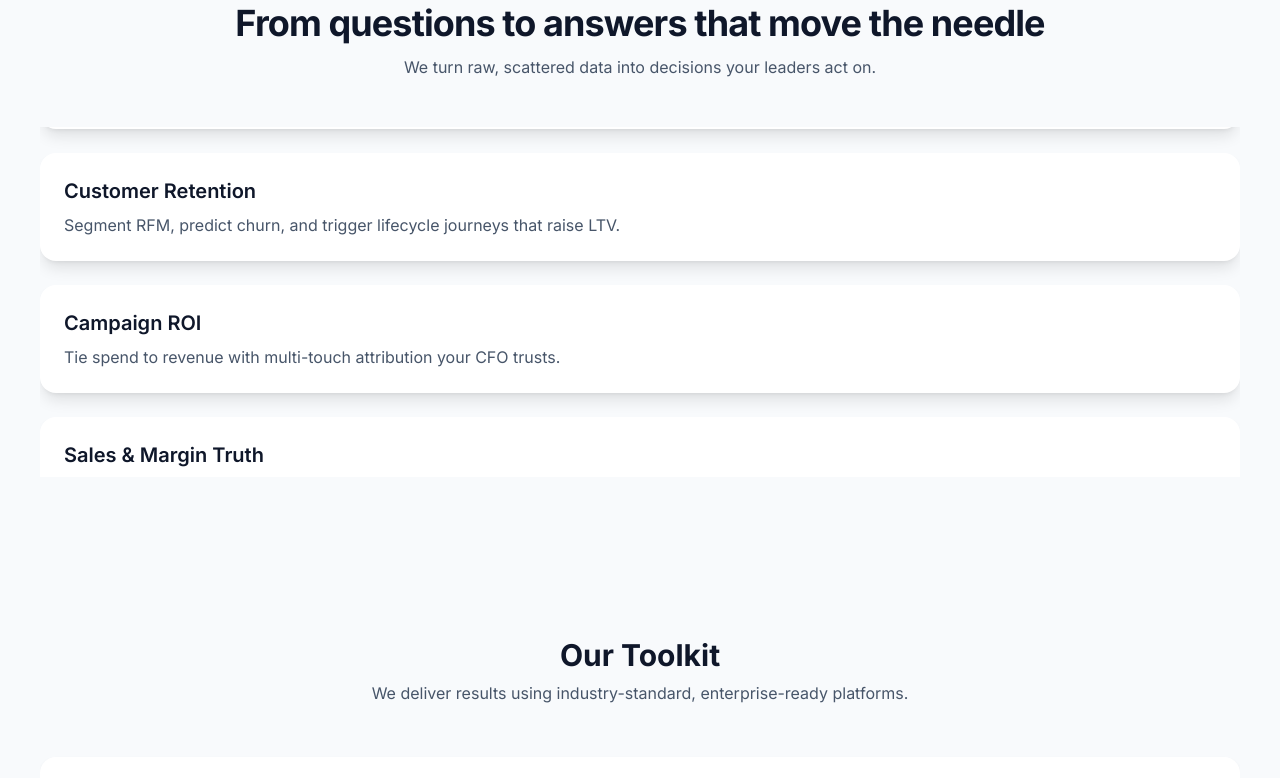
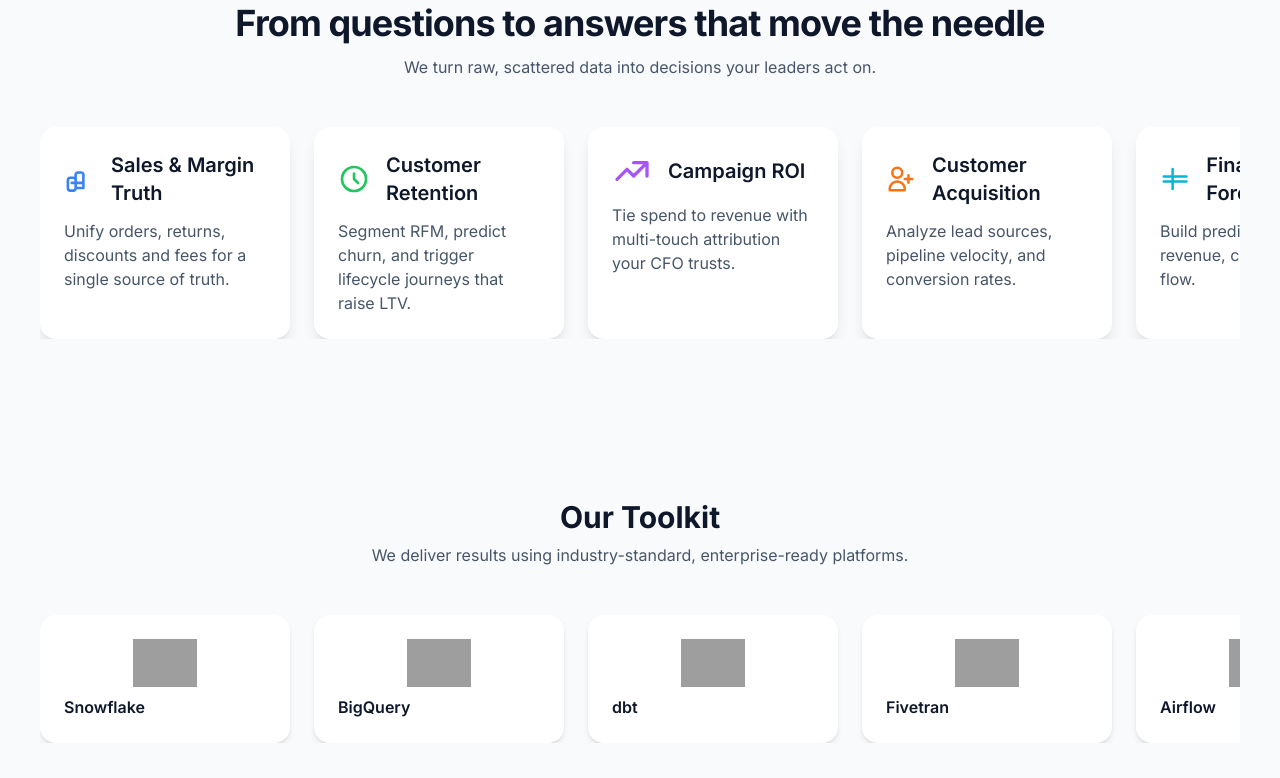
Before and after one commit to prathmeshag31/portfolio_zentava, a plain HTML site: page index.html in a window 1280 px wide. Shown: the part 695-1473 px from the top of the page. Drawn offline with nearby package versions, Linux system fonts and the light colour scheme; grey boxes are pictures that could not be loaded.

Commit message:
Updated UI

```diff
--- a/index.html
+++ b/index.html
@@ -15,26 +15,44 @@
                  background-size: 200% 100%; animation: shine 6s ease-in-out infinite; }
         @keyframes shine { 0% { background-position: 0% 50% } 100% { background-position: 100% 50% } }
         .glass { backdrop-filter: saturate(1.2) blur(8px) }
+
+        /* Card-level animation */
         .fade-in { opacity: 0; transform: translateY(20px); transition: opacity 0.7s ease, transform 0.7s ease; }
         .fade-in.show { opacity: 1; transform: translateY(0); }
+        .animated-card { transition: all 0.3s cubic-bezier(0.4, 0, 0.2, 1); }
+        .animated-card:hover { transform: translateY(-5px) scale(1.02); box-shadow: 0 10px 15px -3px rgb(0 0 0 / 0.1), 0 4px 6px -4px rgb(0 0 0 / 0.1); }
+        .animated-card .icon { transition: transform 0.3s ease-in-out; }
+        .animated-card:hover .icon { transform: scale(1.1); }
 
-    /* Vertical Auto Scroll */
-    .scroll-container {
-      height: 350px;
-      overflow: hidden;
-      position: relative;
+        /* Horizontal Auto Scroll */
+        .scrolling-container {
+            overflow-x: auto;
+            white-space: nowrap;
+            -webkit-overflow-scrolling: touch;
+            scrollbar-width: none; /* Firefox */
+        }
+        .scrolling-container::-webkit-scrollbar {
+            height: 8px;
+        }
+        .scrolling-container::-webkit-scrollbar-track {
+            background: #e2e8f0;
+            border-radius: 10px;
+        }
+        .scrolling-container::-webkit-scrollbar-thumb {
+            background: #94a3b8;
+            border-radius: 10px;
+        }
+        .scrolling-container::-webkit-scrollbar-thumb:hover {
+            background: #64748b;
         }
         .scroll-content {
-      display: flex;
-      flex-direction: column;
-      animation: scroll-vertical 15s linear infinite;
+            display: inline-flex;
+            gap: 1.5rem; /* Equivalent to space-x-6 */
         }
-    .scroll-container:hover .scroll-content {
-      animation-play-state: paused;
-    }
-    @keyframes scroll-vertical {
-      0% { transform: translateY(0); }
-      100% { transform: translateY(-50%); }
+        .scroll-item {
+            display: inline-block;
+            white-space: normal;
+            min-width: 250px;
         }
     </style>
 </head>
@@ -75,106 +93,143 @@
         </div>
     </section>
 
-  <!-- Work with Auto Scroll -->
-  <section id="work" class="py-20 fade-in">
-    <h2 class="text-4xl font-bold text-center tracking-tight">From questions to answers that move the needle</h2>
-    <p class="mt-3 text-center text-slate-600 max-w-2xl mx-auto">We turn raw, scattered data into decisions your leaders act on.</p>
+    <!-- Work with Horizontal Scroll -->
+    <section id="work" class="py-20">
+        <h2 class="text-4xl font-bold text-center tracking-tight fade-in">From questions to answers that move the needle</h2>
+        <p class="mt-3 text-center text-slate-600 max-w-2xl mx-auto fade-in" data-delay="0.1s">We turn raw, scattered data into decisions your leaders act on.</p>
 
-    <div class="mt-12 scroll-container">
-      <div class="scroll-content gap-6">
-        <div class="group rounded-2xl bg-white p-6 shadow-lg hover:shadow-2xl hover:scale-[1.02] transition-all duration-500">
-          <h3 class="text-xl font-semibold mb-2">Sales & Margin Truth</h3>
+        <div class="mt-12 scrolling-container">
+            <div class="scroll-content">
+                <!-- Card 1 -->
+                <div class="scroll-item group rounded-2xl bg-white p-6 shadow-lg animated-card fade-in" data-delay="0.2s">
+                    <div class="flex items-center gap-4 mb-3">
+                        <svg class="w-10 h-10 text-blue-500 icon" fill="none" stroke="currentColor" viewBox="0 0 24 24" xmlns="http://www.w3.org/2000/svg">
+                            <path stroke-linecap="round" stroke-linejoin="round" stroke-width="2" d="M9 19v-6a2 2 0 00-2-2H5a2 2 0 00-2 2v6a2 2 0 002 2h2a2 2 0 002-2zm0 0V9a2 2 0 012-2h2a2 2 0 012 2v10m-6 0h6m-9-4h9" />
+                        </svg>
+                        <h3 class="text-xl font-semibold">Sales & Margin Truth</h3>
+                    </div>
                     <p class="text-slate-600">Unify orders, returns, discounts and fees for a single source of truth.</p>
                 </div>
-        <div class="group rounded-2xl bg-white p-6 shadow-lg hover:shadow-2xl hover:scale-[1.02] transition-all duration-500">
-          <h3 class="text-xl font-semibold mb-2">Customer Retention</h3>
+                <!-- Card 2 -->
+                <div class="scroll-item group rounded-2xl bg-white p-6 shadow-lg animated-card fade-in" data-delay="0.3s">
+                    <div class="flex items-center gap-4 mb-3">
+                        <svg class="w-10 h-10 text-green-500 icon" fill="none" stroke="currentColor" viewBox="0 0 24 24" xmlns="http://www.w3.org/2000/svg">
+                            <path stroke-linecap="round" stroke-linejoin="round" stroke-width="2" d="M12 8v4l3 3m6-3a9 9 0 11-18 0 9 9 0 0118 0z" />
+                        </svg>
+                        <h3 class="text-xl font-semibold">Customer Retention</h3>
+                    </div>
                     <p class="text-slate-600">Segment RFM, predict churn, and trigger lifecycle journeys that raise LTV.</p>
                 </div>
-        <div class="group rounded-2xl bg-white p-6 shadow-lg hover:shadow-2xl hover:scale-[1.02] transition-all duration-500">
-          <h3 class="text-xl font-semibold mb-2">Campaign ROI</h3>
+                <!-- Card 3 -->
+                <div class="scroll-item group rounded-2xl bg-white p-6 shadow-lg animated-card fade-in" data-delay="0.4s">
+                    <div class="flex items-center gap-4 mb-3">
+                        <svg class="w-10 h-10 text-purple-500 icon" fill="none" stroke="currentColor" viewBox="0 0 24 24" xmlns="http://www.w3.org/2000/svg">
+                            <path stroke-linecap="round" stroke-linejoin="round" stroke-width="2" d="M13 7h8m0 0v8m0-8l-8 8-4-4-6 6" />
+                        </svg>
+                        <h3 class="text-xl font-semibold">Campaign ROI</h3>
+                    </div>
                     <p class="text-slate-600">Tie spend to revenue with multi-touch attribution your CFO trusts.</p>
                 </div>
-        <!-- Duplicate cards for smooth infinite scroll -->
-        <div class="group rounded-2xl bg-white p-6 shadow-lg">
-          <h3 class="text-xl font-semibold mb-2">Sales & Margin Truth</h3>
-          <p class="text-slate-600">Unify orders, returns, discounts and fees for a single source of truth.</p>
+                <!-- Card 4 -->
+                <div class="scroll-item group rounded-2xl bg-white p-6 shadow-lg animated-card fade-in" data-delay="0.5s">
+                    <div class="flex items-center gap-4 mb-3">
+                        <svg class="w-10 h-10 text-orange-500 icon" fill="none" stroke="currentColor" viewBox="0 0 24 24" xmlns="http://www.w3.org/2000/svg">
+                            <path stroke-linecap="round" stroke-linejoin="round" stroke-width="2" d="M18 9v3m0 0v3m0-3h3m-3 0h-3m-2-5a4 4 0 11-8 0 4 4 0 018 0zM3 20a6 6 0 0112 0v1H3v-1z" />
+                        </svg>
+                        <h3 class="text-xl font-semibold">Customer Acquisition</h3>
                     </div>
-        <div class="group rounded-2xl bg-white p-6 shadow-lg">
-          <h3 class="text-xl font-semibold mb-2">Customer Retention</h3>
-          <p class="text-slate-600">Segment RFM, predict churn, and trigger lifecycle journeys that raise LTV.</p>
+                    <p class="text-slate-600">Analyze lead sources, pipeline velocity, and conversion rates.</p>
+                </div>
+                <!-- Card 5 -->
+                <div class="scroll-item group rounded-2xl bg-white p-6 shadow-lg animated-card fade-in" data-delay="0.6s">
+                    <div class="flex items-center gap-4 mb-3">
+                        <svg class="w-10 h-10 text-cyan-500 icon" fill="none" stroke="currentColor" viewBox="0 0 24 24" xmlns="http://www.w3.org/2000/svg">
+                            <path stroke-linecap="round" stroke-linejoin="round" stroke-width="2" d="M3 10h18M3 14h18m-11 6V4" />
+                        </svg>
+                        <h3 class="text-xl font-semibold">Financial Forecasting</h3>
+                    </div>
+                    <p class="text-slate-600">Build predictive models for revenue, costs, and cash flow.</p>
                 </div>
             </div>
         </div>
     </section>
 
-  <!-- Toolkit with Auto Scroll -->
-  <section class="py-20 fade-in">
-    <h3 class="text-3xl font-bold text-center">Our Toolkit</h3>
-    <p class="mt-2 text-center text-slate-600 max-w-xl mx-auto">We deliver results using industry-standard, enterprise-ready platforms.</p>
+    <!-- Toolkit with Horizontal Scroll -->
+    <section class="py-20">
+        <h3 class="text-3xl font-bold text-center fade-in">Our Toolkit</h3>
+        <p class="mt-2 text-center text-slate-600 max-w-xl mx-auto fade-in" data-delay="0.1s">We deliver results using industry-standard, enterprise-ready platforms.</p>
 
-    <div class="mt-12 scroll-container">
-      <div class="scroll-content gap-6">
-        <div class="group bg-white rounded-2xl p-6 shadow-md hover:shadow-2xl hover:scale-[1.02] transition text-center">
+        <div class="mt-12 scrolling-container">
+            <div class="scroll-content">
+                <div class="scroll-item group bg-white rounded-2xl p-6 shadow-md animated-card fade-in" data-delay="0.2s">
                     <img src="https://upload.wikimedia.org/wikipedia/commons/f/ff/Snowflake_Logo.svg" class="h-12 mx-auto mb-2" alt="Snowflake" />
                     <p class="font-semibold">Snowflake</p>
                 </div>
-        <div class="group bg-white rounded-2xl p-6 shadow-md hover:shadow-2xl hover:scale-[1.02] transition text-center">
+                <div class="scroll-item group bg-white rounded-2xl p-6 shadow-md animated-card fade-in" data-delay="0.3s">
                     <img src="https://upload.wikimedia.org/wikipedia/commons/4/4e/Google_BigQuery_Logo.svg" class="h-12 mx-auto mb-2" alt="BigQuery" />
                     <p class="font-semibold">BigQuery</p>
                 </div>
-        <div class="group bg-white rounded-2xl p-6 shadow-md hover:shadow-2xl hover:scale-[1.02] transition text-center">
+                <div class="scroll-item group bg-white rounded-2xl p-6 shadow-md animated-card fade-in" data-delay="0.4s">
                     <img src="https://seeklogo.com/images/D/dbt-logo-500AB0BAA7-seeklogo.com.png" class="h-12 mx-auto mb-2" alt="dbt" />
                     <p class="font-semibold">dbt</p>
                 </div>
-        <div class="group bg-white rounded-2xl p-6 shadow-md hover:shadow-2xl hover:scale-[1.02] transition text-center">
+                <div class="scroll-item group bg-white rounded-2xl p-6 shadow-md animated-card fade-in" data-delay="0.5s">
                     <img src="https://seeklogo.com/images/F/fivetran-logo-797D82E38D-seeklogo.com.png" class="h-12 mx-auto mb-2" alt="Fivetran" />
                     <p class="font-semibold">Fivetran</p>
                 </div>
-        <div class="group bg-white rounded-2xl p-6 shadow-md hover:shadow-2xl hover:scale-[1.02] transition text-center">
+                <div class="scroll-item group bg-white rounded-2xl p-6 shadow-md animated-card fade-in" data-delay="0.6s">
                     <img src="https://airflow.apache.org/images/airflow-logo.png" class="h-12 mx-auto mb-2" alt="Airflow" />
                     <p class="font-semibold">Airflow</p>
                 </div>
-        <!-- Duplicate for loop -->
-        <div class="group bg-white rounded-2xl p-6 shadow-md">
-          <img src="https://upload.wikimedia.org/wikipedia/commons/f/ff/Snowflake_Logo.svg" class="h-12 mx-auto mb-2" alt="Snowflake" />
-          <p class="font-semibold">Snowflake</p>
+                <div class="scroll-item group bg-white rounded-2xl p-6 shadow-md animated-card fade-in" data-delay="0.7s">
+                    <img src="https://upload.wikimedia.org/wikipedia/commons/2/29/Apache_Spark_logo.svg" class="h-12 mx-auto mb-2" alt="Spark" />
+                    <p class="font-semibold">Spark</p>
                 </div>
             </div>
         </div>
     </section>
 
     <!-- Team -->
-  <section id="team" class="py-20 rounded-3xl bg-white shadow-xl px-6 fade-in">
-    <h2 class="text-4xl font-bold text-center tracking-tight">Meet the team</h2>
-    <p class="mt-3 text-center text-slate-600 max-w-2xl mx-auto">Builders first. We ship reliable data foundations, not just slides.</p>
+    <section id="team" class="py-20 rounded-3xl bg-white shadow-xl px-6">
+        <h2 class="text-4xl font-bold text-center tracking-tight fade-in">Meet the team</h2>
+        <p class="mt-3 text-center text-slate-600 max-w-2xl mx-auto fade-in" data-delay="0.1s">Builders first. We ship reliable data foundations, not just slides.</p>
         <div class="mt-12 grid gap-8 md:grid-cols-3">
-      <div class="bg-slate-50 p-6 rounded-2xl shadow hover:scale-105 transition text-center">
-        <img class="w-28 h-28 rounded-full mx-auto border-4 border-blue-600" src="https://placehold.co/300x300/e0f2fe/0c4a6e?text=Prathmesh" alt="Prathmesh">
+            <div class="bg-slate-50 p-8 rounded-2xl shadow-lg animated-card fade-in" data-delay="0.2s">
+                <img class="w-28 h-28 rounded-full mx-auto border-4 border-blue-600 mb-4" src="https://placehold.co/300x300/e0f2fe/0c4a6e?text=Prathmesh" alt="Prathmesh">
                 <h3 class="mt-4 text-xl font-semibold">Prathmesh</h3>
                 <p class="text-blue-700 font-medium text-sm">Data Engineering Lead</p>
+                <p class="mt-4 text-sm text-slate-600">
+                    Prathmesh builds <span class="font-bold">robust data foundations</span>. He transforms raw information into a <span class="font-bold">clean, reliable, and AI-ready format</span>, creating data pipelines you can trust every day.
+                </p>
             </div>
-      <div class="bg-slate-50 p-6 rounded-2xl shadow hover:scale-105 transition text-center">
-        <img class="w-28 h-28 rounded-full mx-auto border-4 border-green-600" src="https://placehold.co/300x300/dcfce7/065f46?text=Raja" alt="Raja">
+            <div class="bg-slate-50 p-8 rounded-2xl shadow-lg animated-card fade-in" data-delay="0.3s">
+                <img class="w-28 h-28 rounded-full mx-auto border-4 border-green-600 mb-4" src="https://placehold.co/300x300/dcfce7/065f46?text=Raja" alt="Raja">
                 <h3 class="mt-4 text-xl font-semibold">Raja</h3>
                 <p class="text-green-700 font-medium text-sm">Analytics Engineering Lead</p>
+                <p class="mt-4 text-sm text-slate-600">
+                    Raja turns data into <span class="font-bold">easy-to-understand reports and dashboards</span>. He provides insights that are <span class="font-bold">simple, visual, and actionable</span> for key decision-makers.
+                </p>
             </div>
-      <div class="bg-slate-50 p-6 rounded-2xl shadow hover:scale-105 transition text-center">
-        <img class="w-28 h-28 rounded-full mx-auto border-4 border-purple-600" src="https://placehold.co/300x300/ede9fe/5b21b6?text=Shubham" alt="Shubham">
+            <div class="bg-slate-50 p-8 rounded-2xl shadow-lg animated-card fade-in" data-delay="0.4s">
+                <img class="w-28 h-28 rounded-full mx-auto border-4 border-purple-600 mb-4" src="https://placehold.co/300x300/ede9fe/5b21b6?text=Shubham" alt="Shubham">
                 <h3 class="mt-4 text-xl font-semibold">Shubham</h3>
                 <p class="text-purple-700 font-medium text-sm">Apps & Automation Lead</p>
+                <p class="mt-4 text-sm text-slate-600">
+                    Shubham specializes in <span class="font-bold">workflow automation and business apps</span>. He builds custom tools to make everyday processes smoother and faster, reducing manual work.
+                </p>
             </div>
         </div>
     </section>
 
     <!-- FAQ -->
-  <section class="py-20 fade-in">
-    <h2 class="text-4xl font-bold text-center">FAQs</h2>
+    <section class="py-20">
+        <h2 class="text-4xl font-bold text-center fade-in">FAQs</h2>
         <div class="mt-12 grid gap-8 md:grid-cols-2">
-      <div class="bg-white p-6 border rounded-2xl shadow hover:scale-105 transition">
+            <div class="bg-white p-6 border rounded-2xl shadow animated-card fade-in" data-delay="0.2s">
                 <h3 class="font-semibold">How fast can we see value?</h3>
                 <p class="text-slate-600 mt-1">Most clients ship a dashboard in 6–8 weeks.</p>
             </div>
-      <div class="bg-white p-6 border rounded-2xl shadow hover:scale-105 transition">
+            <div class="bg-white p-6 border rounded-2xl shadow animated-card fade-in" data-delay="0.3s">
                 <h3 class="font-semibold">Do you work with our stack?</h3>
                 <p class="text-slate-600 mt-1">Yes—Snowflake/BigQuery/Redshift + dbt/Fivetran/Airflow and BI tools like Looker, Power BI and Superset.</p>
             </div>
@@ -182,7 +237,7 @@
     </section>
 
     <!-- CTA -->
-  <footer id="contact" class="mb-10 rounded-3xl bg-gradient-to-r from-blue-700 to-indigo-800 text-white p-14 text-center fade-in">
+    <footer id="contact" class="mb-10 rounded-3xl bg-gradient-to-r from-blue-700 to-indigo-800 text-white p-14 text-center fade-in" data-delay="0.1s">
         <h2 class="text-3xl md:text-4xl font-extrabold leading-tight">Ready to unlock your data’s potential?</h2>
         <p class="mt-3 text-white/90 max-w-2xl mx-auto">Let’s explore your goals and identify the fastest path to measurable impact.</p>
         <div class="mt-8 flex flex-col md:flex-row items-center justify-center gap-3">
@@ -194,14 +249,21 @@
 </div>
 
 <script>
-  // Scroll reveal
-  const sections = document.querySelectorAll('.fade-in');
+    // Scroll reveal for staggered, animated card entrance
+    const animatedElements = document.querySelectorAll('.fade-in');
+
     const observer = new IntersectionObserver(entries => {
         entries.forEach(entry => {
-      if(entry.isIntersecting){ entry.target.classList.add('show'); }
+            if (entry.isIntersecting) {
+                const delay = entry.target.dataset.delay || '0s';
+                entry.target.style.transitionDelay = delay;
+                entry.target.classList.add('show');
+                observer.unobserve(entry.target);
+            }
         });
-  }, { threshold: 0.15 });
-  sections.forEach(sec => observer.observe(sec));
+    }, { threshold: 0.1 }); // Trigger when 10% of the element is visible
+
+    animatedElements.forEach(el => observer.observe(el));
 </script>
 </body>
 </html>
```
Lines whose indentation alone changed are shown as unchanged.
